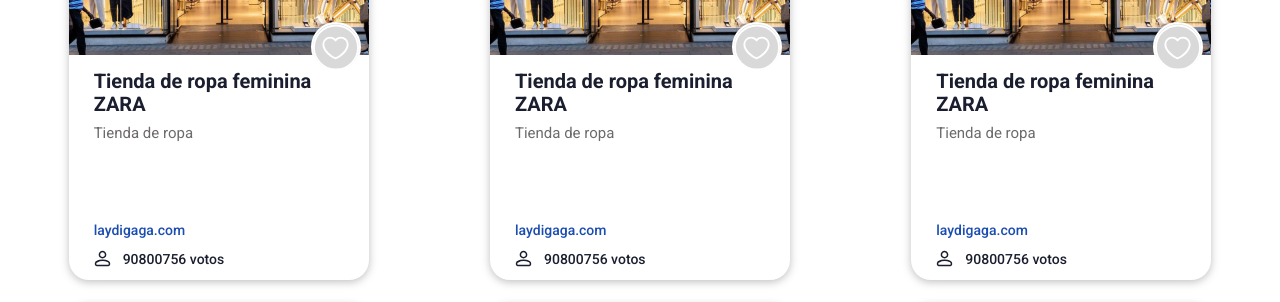
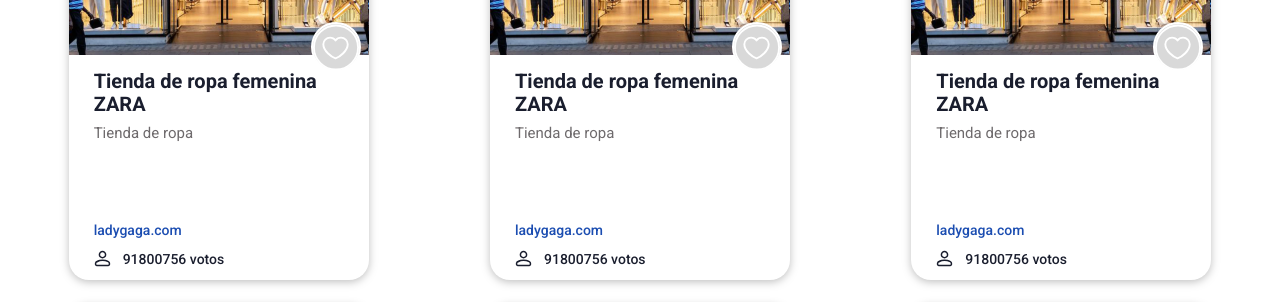
Before and after one commit to MansuttiD/paraCuando, a Next.js app: page /profile in a window 1280 px wide. Shown: the part 547-849 px from the top of the page. Built offline with nearby package versions, Linux system fonts and the light colour scheme.

Commit message:
ci: eventCard dynamic

```diff
--- a/components/EventCard.tsx
+++ b/components/EventCard.tsx
@@ -3,7 +3,19 @@
 import HeartDisLike from './HeartDisLike';
 import HeartLike from './HeartLike';
 
-export default function EventCard() {
+type AppProps = {
+  title: string;
+  description: string;
+  domain: string;
+  counter: string;
+};
+
+export default function EventCard({
+  title,
+  description,
+  domain,
+  counter,
+}: AppProps) {
   const [likeHeart, setLikeHeart] = useState(false);
   const changeHeart = () => {
     setLikeHeart(!likeHeart);
@@ -24,16 +36,16 @@
         <div>
           <Link href="/detail-page/detail-page">
             <h2 className=" w-[250px] m-auto h600-medium-20px text-primary-blackLight">
-              Tienda de ropa feminina ZARA
+              {title}
             </h2>
           </Link>
           <p className="w-[250px] m-auto text-primary-grayDark h400-medium-15px  mt-2">
-            Tienda de ropa
+            {description}
           </p>
         </div>
         <div className="w-[250px] mb-7 m-auto">
           <span className="text-[#1B4DB1] block h500-medium-14px  mb-3">
-            laydigaga.com
+            {domain}
           </span>
           <span className="h500-medium-14px  flex items-center gap-3 text-[#1A1E2E]">
             <svg
@@ -49,7 +61,7 @@
                 strokeWidth="1.5"
               />
             </svg>
-            90800756 votos
+            {counter} votos
           </span>
         </div>
       </div>
--- a/components/SliderCard.tsx
+++ b/components/SliderCard.tsx
@@ -53,7 +53,12 @@
         >
           {arrCard.map((card) => (
             <SwiperSlide key={card}>
-              <EventCard />
+              <EventCard
+                title="Tienda de ropa femenina ZARA"
+                description="Tienda de ropa"
+                domain="ladygaga.com"
+                counter="90800756"
+              />
             </SwiperSlide>
           ))}
           <div className="absolute top-1/2 -right-[6%]">
--- a/pages/profile.tsx
+++ b/pages/profile.tsx
@@ -8,6 +8,7 @@
 import { NextPageWithLayout } from './_app';
 
 const Profile: NextPageWithLayout = () => {
+  const arrCard: number[] = [1, 2, 3, 4, 5, 6];
   return (
     <div>
       <section className="h-32 bg-primary-blue "></section>
@@ -27,12 +28,15 @@
           </div>
         </div>
         <div className="flex gap-11 mx-auto mb-14 flex-row flex-wrap lg:gap-6  ">
-          <EventCard />
-          <EventCard />
-          <EventCard />
-          <EventCard />
-          <EventCard />
-          <EventCard />
+          {arrCard.map((card) => (
+            <EventCard
+              key={card}
+              title="Tienda de ropa femenina ZARA"
+              description="Tienda de ropa"
+              domain="ladygaga.com"
+              counter="91800756"
+            />
+          ))}
         </div>
         <div className="flex items-center justify-center  lg:hidden">
           <NextButton set="" state={false} action="Ver mas" />
```
